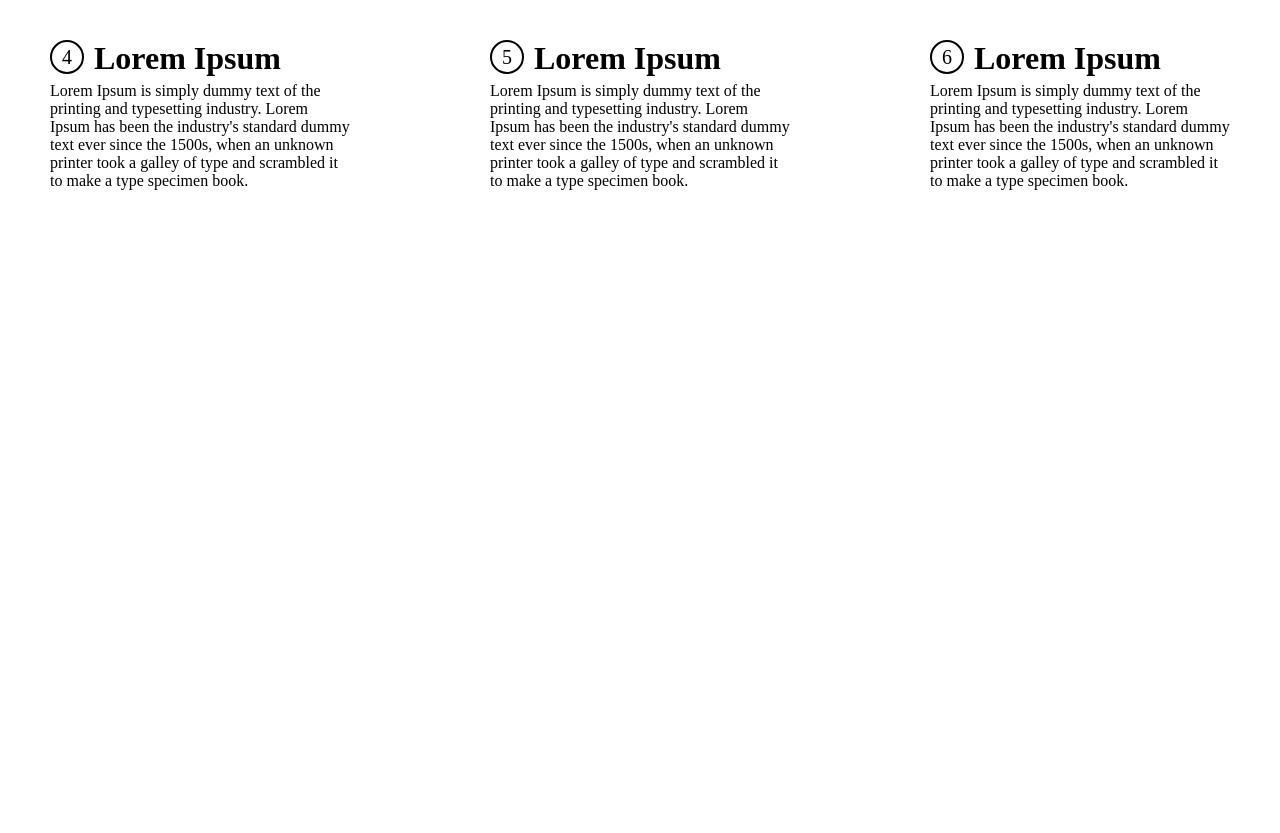
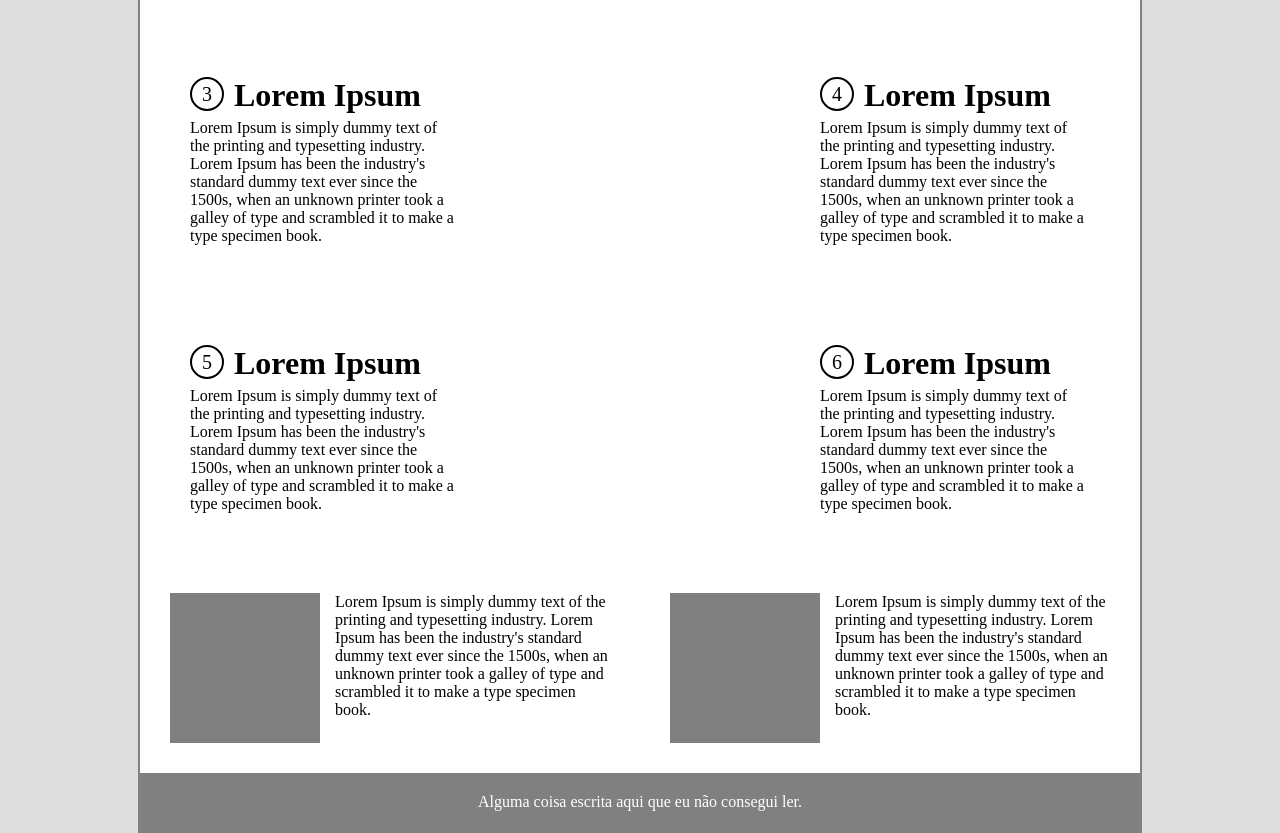
Before and after one commit to LuckyGualberto/qua207082, a plain HTML site: page atividade landing-page/indexprof.html in a window 1280 px wide. Shown: the part 744-1577 px from the top of the page. Before the commit the page ends 984 px from the top, so only its background shows below. Drawn offline with Linux system fonts and the light colour scheme.

Commit message:
modelo da aula finalizado

```diff
--- a/atividade landing-page/indexprof.html
+++ b/atividade landing-page/indexprof.html
@@ -80,7 +80,7 @@
         }
 
         .noticia{
-            width: 300px;
+            width: 270px;
             padding: 20px;
             margin: 30px;
             justify-content: center;
@@ -105,6 +105,40 @@
         .noticia p {
             margin-top: 5px;
         }
+
+        #depoimentos{
+            display: flex;
+        }
+
+        .foto{
+            background-color: gray;
+            width: 150px;
+            height: 150px;
+            float: left;
+            margin-right: 15px;
+        }
+
+        .depoimento {
+            padding: 30px;
+        }
+
+        footer{
+            text-align: center;
+            padding: 20px;
+            background-color: gray;
+            color: white;
+        }
+        body{
+            width: 1000px;
+            margin: auto;
+            border: 2px solid gray;
+            background-color: white;
+        }
+
+        html{
+            background-color: #dedede;
+        }
+
     </style>
 </head>
 
@@ -187,6 +221,23 @@
                 scrambled it to make a type specimen book.</p>
         </div>
     </section>
-</body>
+    <section id="depoimentos">
+        <div class="depoimento">
+            <div class="foto"></div>
+            <p>Lorem Ipsum is simply dummy text of the printing and typesetting industry. Lorem Ipsum has been the
+                industry's standard dummy text ever since the 1500s, when an unknown printer took a galley of type and
+                scrambled it to make a type specimen book.</p>
+        </div>
+        <div class="depoimento">
+            <div class="foto"></div>
+            <p>Lorem Ipsum is simply dummy text of the printing and typesetting industry. Lorem Ipsum has been the
+                industry's standard dummy text ever since the 1500s, when an unknown printer took a galley of type and
+                scrambled it to make a type specimen book.</p>
+        </div>
+    </section>
+        <footer>
+            Alguma coisa escrita aqui que eu não consegui ler.
+        </footer>
+    </body>
 
 </html>
```
